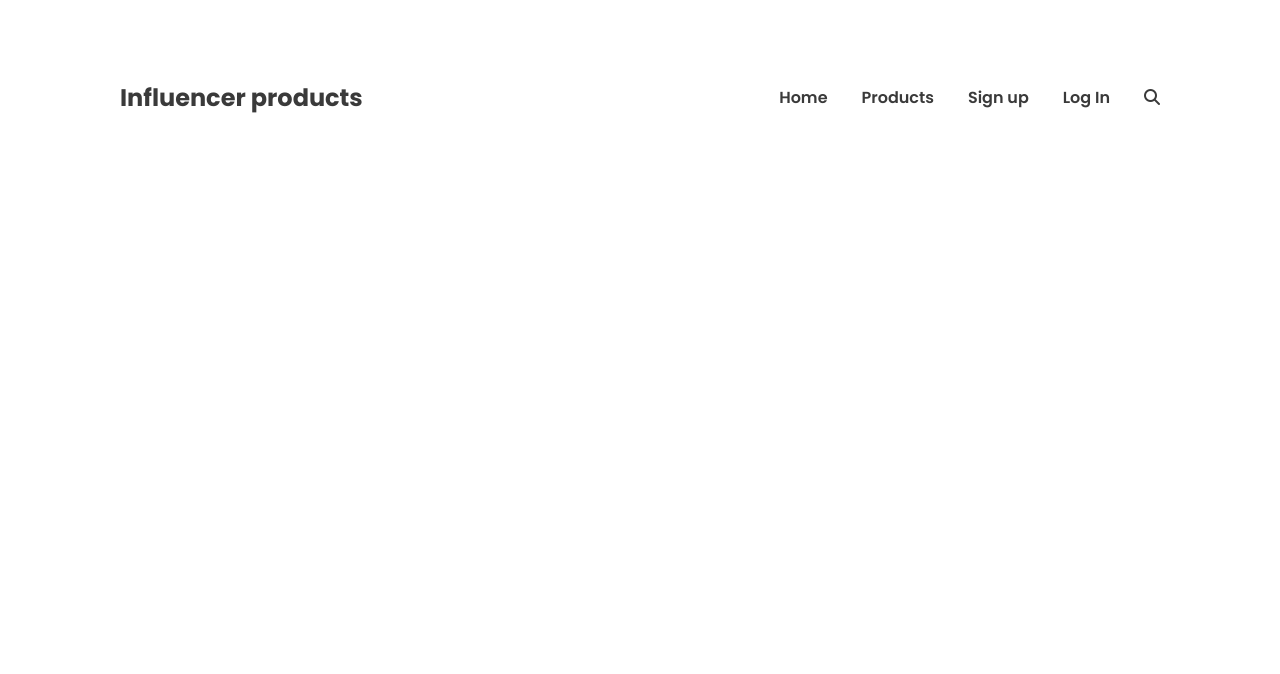
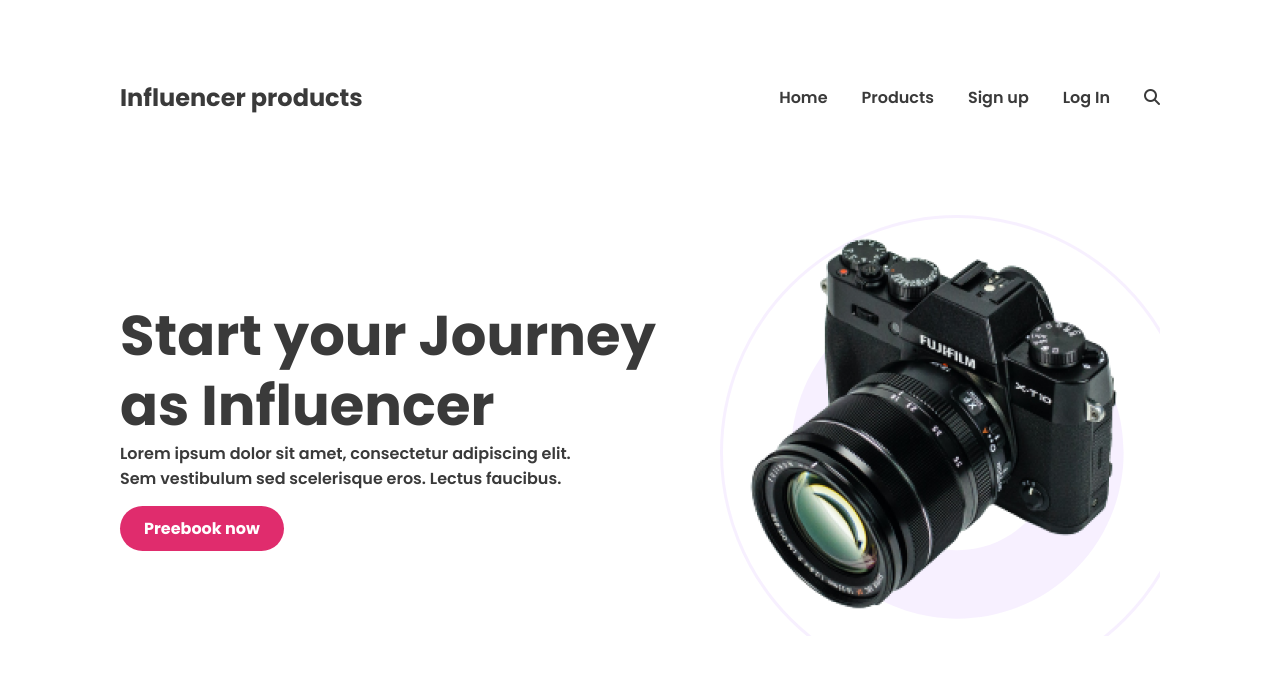
Before and after one commit to Mehebul02/influencer-gear-project, a plain HTML site: page index.html in a window 1280 px wide. Drawn offline with Linux system fonts and the light colour scheme.

Commit message:
nav or banner section complited

```diff
--- a/index.html
+++ b/index.html
@@ -21,7 +21,19 @@
                 <li><a href=""><i class="fa-solid fa-magnifying-glass"></i></a></li>
             </ul>
         </nav>
+<!-- Banner section  -->
+<div class="banner">
+    <div class="banner-content">
+        <h2 class="banner-title">Start your Journey as
+            Influencer</h2>
+            <p class="text-gray">Lorem ipsum dolor sit amet, consectetur adipiscing elit. <br> Sem vestibulum sed scelerisque eros. Lectus faucibus.</p>
+            <button class="btn-primary">Preebook now</button>
+    </div>
+    <div class="banner-img">
+<img src="images/main-camera.png" alt="">
+    </div>
 
+</div>
     </header>
     <main>
 
--- a/styles/style.css
+++ b/styles/style.css
@@ -7,14 +7,33 @@
     font-family: 'Poppins', sans-serif;
 
 }
+
 /* Variable color */
-:root{
-    --primary-color:#3A3A3A;
-    --secondary-color:#18191F;
-    --btn-primary:#E02C6D;
-    --text-gray:#787885;
+:root {
+    --primary-color: #3A3A3A;
+    --secondary-color: #18191F;
+    --btn-primary: #E02C6D;
+    --text-gray: #3A3A3A;
 
 
+}
+
+/* Common Styles */
+.text-gray {
+    color: var(--text-gray);
+    font-size: 1rem;
+    font-weight: 600;
+
+}
+.btn-primary{
+    border-radius: 41px;
+background: #E02C6D;
+color: #FFF;
+font-size: 1rem;
+font-weight: 700;
+padding: 10px 24px;
+border: none;
+margin-top: 15px;
 }
 
 /* header styles */
@@ -37,9 +56,11 @@ nav {
 
 
 }
-a:hover{
+
+a:hover {
     color: rgb(255, 132, 0);
 }
+
 nav>ul {
     display: flex;
 
@@ -58,3 +79,32 @@ li a {
     font-weight: 600;
 
 }
+
+/* Banner Section Styles */
+.banner {
+    margin-top: 100px;
+    display: flex;
+    justify-content: center;
+    align-items: center;
+}
+
+.banner-title {
+    font-size: 3.5rem;
+    color: var(--primary-color);
+
+    font-weight: 700;
+    line-height: 70px;
+}
+
+.banner-img {
+    background-image: url("../images/Circle\ design.svg");
+}
+
+/* Responsive small mobile device */
+
+@media screen and (max-width:576px) {
+
+    nav , .banner{
+        flex-direction: column;
+    }
+}
```
